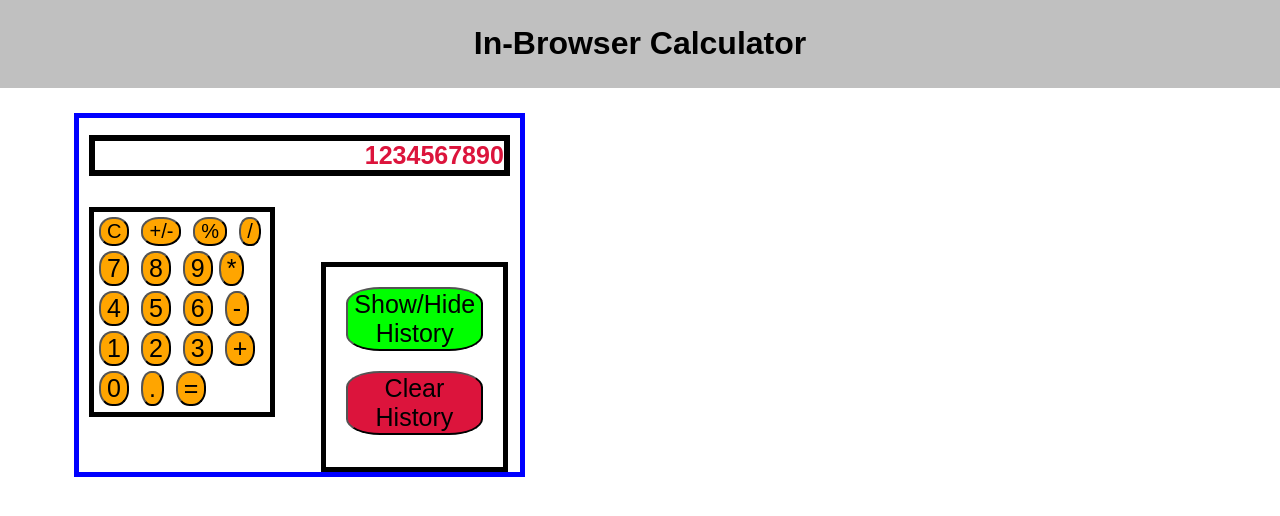
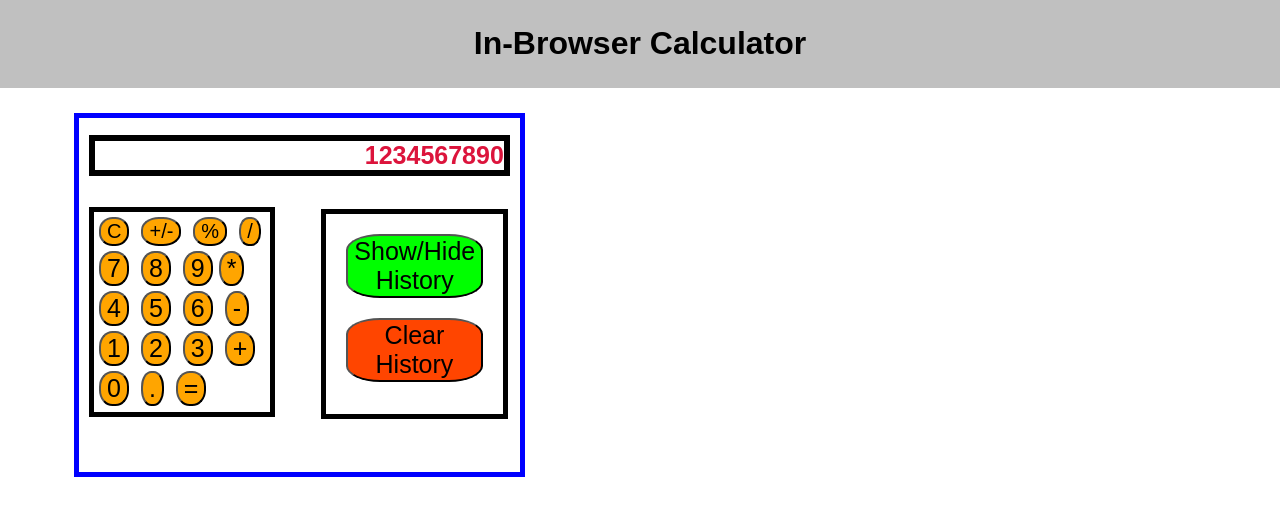
Before and after one commit to KrispyKroke/browser-calculator, a React (Create React App) app: page / in a window 1280 px wide. Shown: the top 516 px of the page. Built offline with nearby package versions, Linux system fonts and the light colour scheme.

Commit message:
Finished baseline styling for calculator.  Next steps are to create storage of numbers and functionality of buttons - numbers first.

```diff
--- a/src/components/CalculatorHistoryButtons/CalculatorHistoryButtons.css
+++ b/src/components/CalculatorHistoryButtons/CalculatorHistoryButtons.css
@@ -10,7 +10,7 @@
 }
 
 #clearHistoryBtn {
-    background-color: crimson;
+    background-color: orangered;
     border-radius: 25%;
 }
 
@@ -28,4 +28,5 @@ button {
 .CalcHistoryBlock {
     margin-right: 10px;
     margin-left: 46px;
+    transform: translateY(-53px);
 }
```
